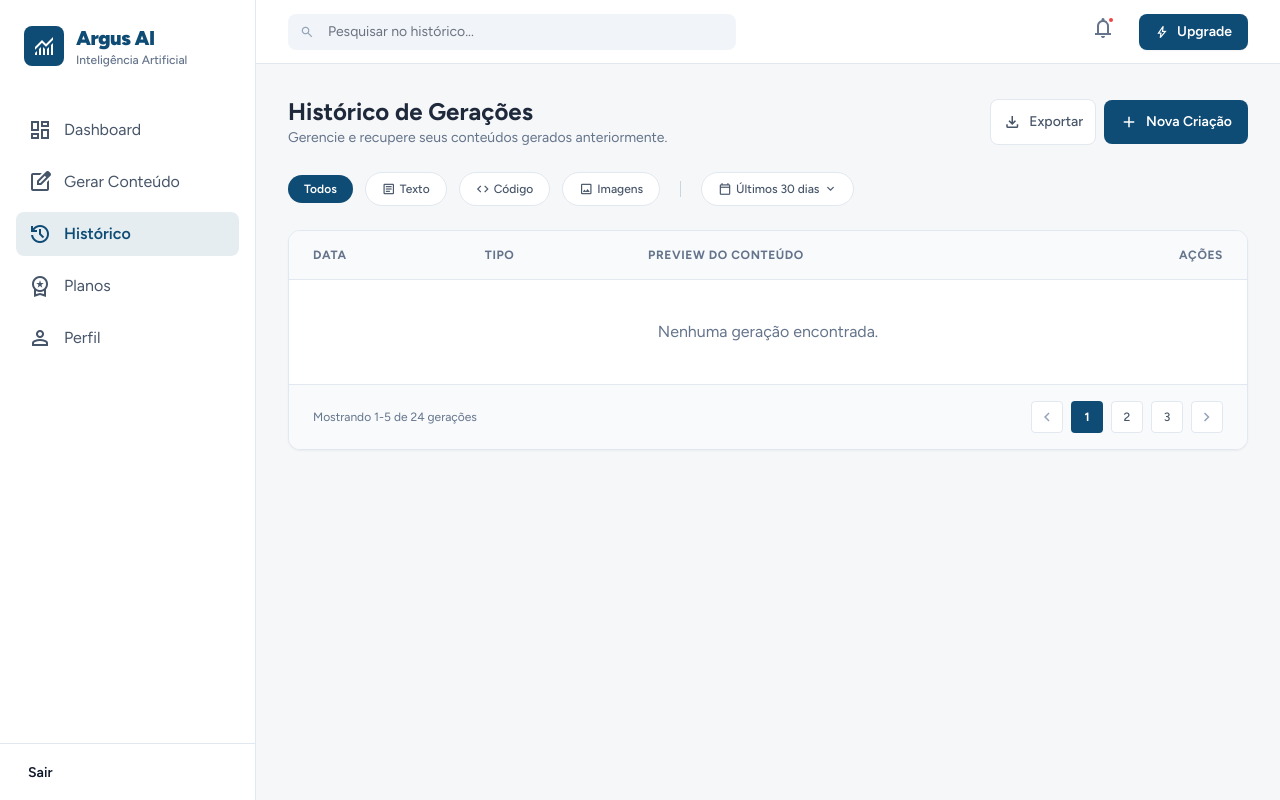
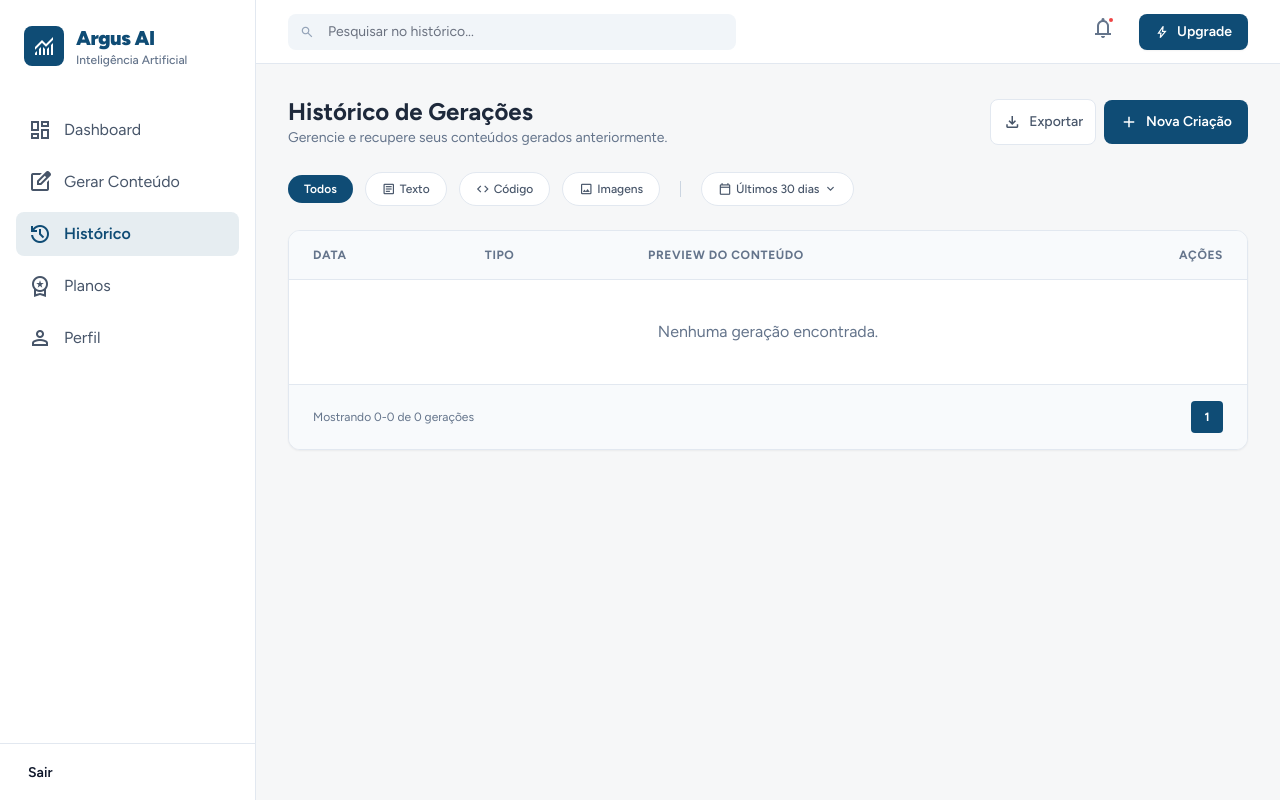
Before and after one commit to GustavoLaureth/argus-backend, a Django app: page /history/ in a window 1280 px wide. Run offline with Django 4.2, Linux system fonts and the light colour scheme; a user stored in the database is signed in; data comes from the database, SQL or seed files in the repository; both versions use the stored data as it was after the commit; some libraries are stand-ins or nearby versions.

Commit message:
add pagination/fix news

```diff
--- a/apps/ai/templates/pages/history.html
+++ b/apps/ai/templates/pages/history.html
@@ -191,7 +191,6 @@
               </tr>
 
               {% endfor %}
-
             </tbody>
           </table>
         </div>
@@ -199,39 +198,56 @@
         <div
           class="px-6 py-4 bg-slate-50 dark:bg-slate-800/50 flex items-center justify-between border-t border-slate-200 dark:border-slate-800"
         >
-          <span class="text-xs text-slate-500 dark:text-slate-400"
-            >Mostrando 1-5 de 24 gerações</span
-          >
+          <span class="text-xs text-slate-500 dark:text-slate-400">
+            Mostrando {{ generations.start_index }}-{{ generations.end_index }}
+            de {{ generations.paginator.count }} gerações
+          </span>
+
           <div class="flex items-center gap-2">
-            <button
-              class="size-8 flex items-center justify-center rounded border border-slate-200 dark:border-slate-700 bg-white dark:bg-slate-900 text-slate-400 hover:bg-slate-50 dark:hover:bg-slate-800"
+            <!-- FIRST -->
+            {% if generations.number > 3 %}
+              <a
+                href="?page=1"
+                class="size-8 flex items-center justify-center border rounded text-xs"
+                >1</a>
+            {% if generations.number > 4 %}
+              <span class="px-1 text-slate-400">...</span>
+            {% endif %}
+            {% endif %}
+
+            <!-- MIDDLE -->
+            {% for num in generations.paginator.page_range %}
+              {% if num >= generations.number|add:-2 and num <= generations.number|add:2 %}
+                {% if generations.number == num %}
+                  <span
+                    class="size-8 flex items-center justify-center rounded bg-primary text-white text-xs font-bold"
+                  >
+                    {{ num }}
+                  </span>
+                {% else %}
+                  <a
+                    href="?page={{ num }}"
+                    class="size-8 flex items-center justify-center rounded border text-xs hover:bg-slate-100"
+                  >
+                    {{ num }}
+                  </a>
+                {% endif %}
+              {% endif %}
+            {% endfor %}
+
+            <!-- LAST -->
+            {% if generations.number < generations.paginator.num_pages|add:-2 %}
+            {% if generations.number < generations.paginator.num_pages|add:-3 %}
+            <span class="px-1 text-slate-400">...</span>
+            {% endif %}
+
+            <a
+              href="?page={{ generations.paginator.num_pages }}"
+              class="size-8 flex items-center justify-center border rounded text-xs"
             >
-              <span class="material-symbols-outlined text-lg"
-                >chevron_left</span
-              >
-            </button>
-            <button
-              class="size-8 flex items-center justify-center rounded bg-primary text-white font-bold text-xs"
-            >
-              1
-            </button>
-            <button
-              class="size-8 flex items-center justify-center rounded border border-slate-200 dark:border-slate-700 bg-white dark:bg-slate-900 text-slate-600 dark:text-slate-400 hover:bg-slate-50 dark:hover:bg-slate-800 text-xs font-medium"
-            >
-              2
-            </button>
-            <button
-              class="size-8 flex items-center justify-center rounded border border-slate-200 dark:border-slate-700 bg-white dark:bg-slate-900 text-slate-600 dark:text-slate-400 hover:bg-slate-50 dark:hover:bg-slate-800 text-xs font-medium"
-            >
-              3
-            </button>
-            <button
-              class="size-8 flex items-center justify-center rounded border border-slate-200 dark:border-slate-700 bg-white dark:bg-slate-900 text-slate-400 hover:bg-slate-50 dark:hover:bg-slate-800"
-            >
-              <span class="material-symbols-outlined text-lg"
-                >chevron_right</span
-              >
-            </button>
+              {{ generations.paginator.num_pages }}
+            </a>
+            {% endif %}
           </div>
         </div>
       </div>
--- a/apps/ai/views.py
+++ b/apps/ai/views.py
@@ -3,6 +3,7 @@
 from .models import Generation
 from .limits import PLAN_LIMITS
 from django.contrib.auth.decorators import login_required
+from django.core.paginator import Paginator
 
 @login_required
 def create(request):
@@ -62,6 +63,10 @@
         user=request.user
     ).order_by("-created_at")
 
+    paginator = Paginator(generations, 10)
+    page_number = request.GET.get('page')
+    generations = paginator.get_page(page_number)
+
     return render(request, "pages/history.html", {
         "generations": generations
     })
```
Also changed, not shown: apps/news/management/commands/fetch_news.py (+5 -3 lines), apps/news/services.py (+0 -7 lines), db.sqlite3.
